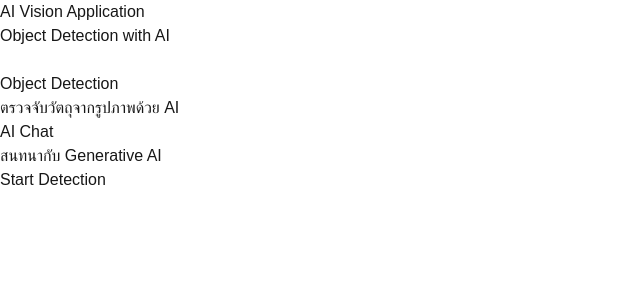
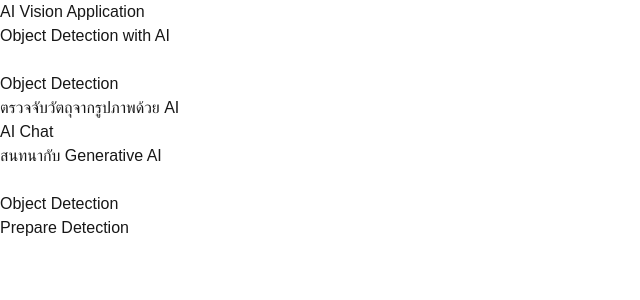
Before and after one commit to natchasam-cmd/aiwebapp2, a Next.js app: page / in a window 1280 px wide. Shown: the top 300 px of the page, without its empty margins (0-640 px from the left). Built offline with nearby package versions, Linux system fonts and the light colour scheme.

Commit message:
Add detection

```diff
--- /dev/null
+++ b/app/components/DetectionPanel.tsx
@@ -0,0 +1,24 @@
+"use client";
+export function DetectionPanel() {
+    function handleClick() {
+        alert(
+            "Prepare object detection"
+        );
+    }
+    return (
+        <section>
+            <h2>
+                Object Detection
+            </h2>
+            <button
+                onClick={() =>
+                    alert(
+                        "Prepare object detection"
+                    )
+                }
+            >
+                Prepare Detection
+            </button>
+        </section>
+    );
+}
--- a/app/page.tsx
+++ b/app/page.tsx
@@ -1,4 +1,5 @@
 import { AppHeader } from "./components/AppHeader";
+import { DetectionPanel } from "./components/DetectionPanel";
 import { FeatureCard } from "./components/FeatureCard";
 export default function Home() {
   return (
@@ -13,9 +14,10 @@ export default function Home() {
       title="AI Chat"
       description="สนทนากับ Generative AI"
       />
-      <button>
-        Start Detection
-      </button>
+      <br></br>
+
+       <DetectionPanel/>
+
     </main>
   );
 }
```
